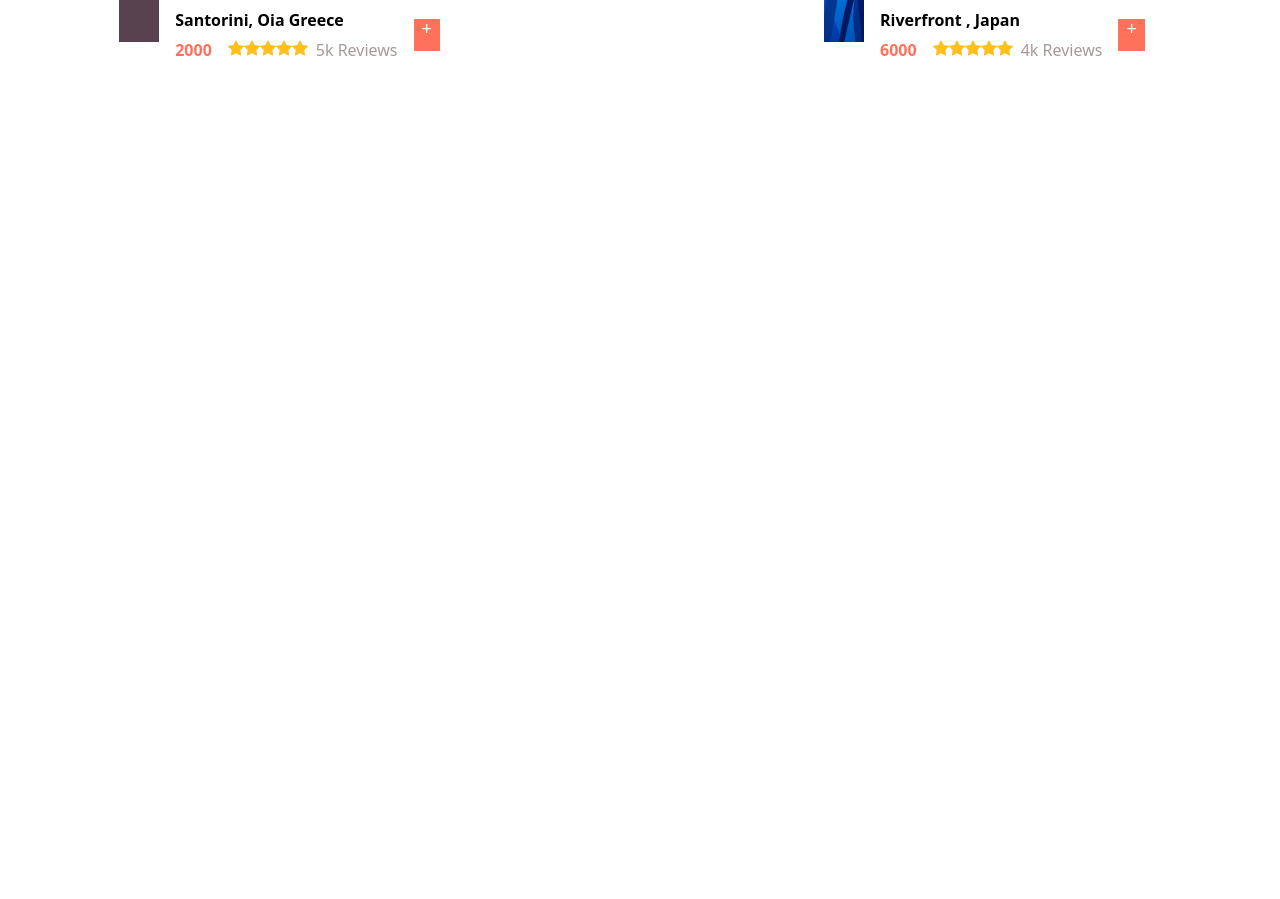
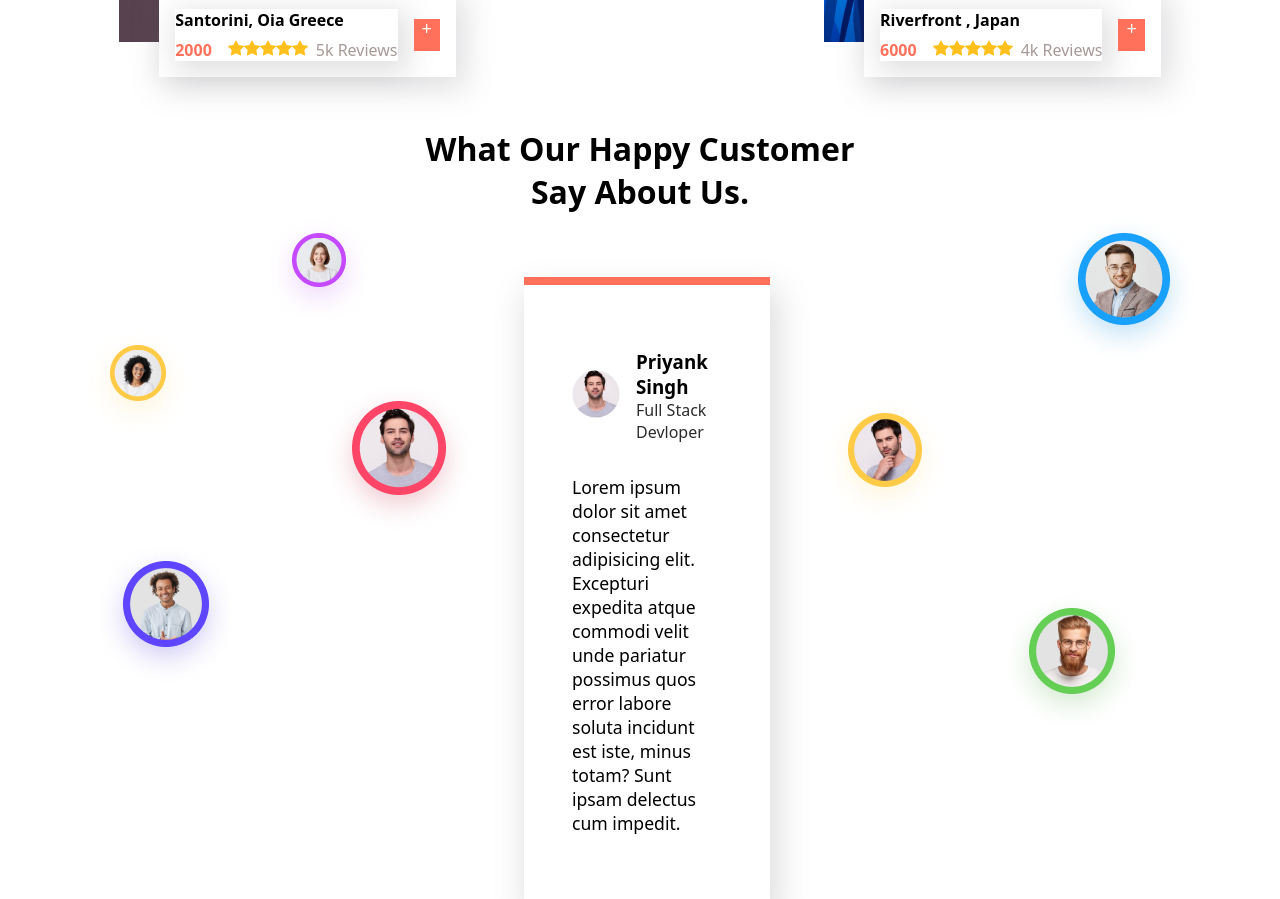
Before and after one commit to priyankasingh2907/react-travel-agency-website, a React (Vite) app: page / in a window 1280 px wide. Shown: the part 3180-4079 px from the top of the page. Before the commit the page ends 3307 px from the top, so only its background shows below. Built offline with nearby package versions, Linux system fonts and the light colour scheme.

Commit message:
testimonial section created

```diff
--- a/src/App.jsx
+++ b/src/App.jsx
@@ -3,6 +3,7 @@ import Home from "./components/Home";
 import Navbar from "./components/Navbar";
 import Offer from "./components/Offer";
 import Services from "./components/Services";
+import Testimonial from "./components/Testimonial";
 import Tour from "./components/Tour";
 
 export default function App() {
@@ -14,6 +15,7 @@ export default function App() {
       <Destination />
       <Offer/>
       <Tour/>
+      <Testimonial/>
     </div>
   );
 }
--- /dev/null
+++ b/src/components/Testimonial.jsx
@@ -0,0 +1,85 @@
+import styled from "styled-components";
+import testimonial1 from "../components/assets/testimonial1.png";
+import testimonial2 from "../components/assets/testimonial2.png";
+import avatar from "../components/assets/avatar.png";
+
+export default function Testimonial() {
+  return (
+    <Section id="blog">
+      <div className="title">
+        <h1>What Our Happy Customer Say About Us.</h1>
+      </div>
+      <div className="testimonials">
+        <div className="testimonial-image-one">
+          <img src={testimonial1} alt="testimonial1" />
+        </div>
+        <div className="testimonial">
+          <div className="title">
+            <div className="image">
+              <img src={avatar} alt="avatar" />
+            </div>
+            <div className="info">
+              <h3>Priyank Singh</h3>
+              <span>Full Stack Devloper</span>
+            </div>
+          </div>
+          <p className="description">
+            Lorem ipsum dolor sit amet consectetur adipisicing elit. Excepturi
+            expedita atque commodi velit unde pariatur possimus quos error
+            labore soluta incidunt est iste, minus totam? Sunt ipsam delectus
+            cum impedit.
+          </p>
+        </div>
+        <div className="testimonial-image-two">
+          <img src={testimonial2} alt="testimonial" />
+        </div>
+      </div>
+    </Section>
+  );
+}
+const Section = styled.section`
+  .title {
+    display: flex;
+    justify-content: center;
+    h1 {
+      text-align: center;
+      font-size: 2rem;
+      width: 40%;
+    }
+  }
+  .testimonials {
+    display: flex;
+    gap: 3rem;
+    .testimonial {
+      margin-top: 4rem;
+      padding: 4rem 3rem;
+      height: max-content;
+      display: flex;
+      flex-direction: column;
+      gap: 2rem;
+      box-shadow: rgba(100, 100, 111, 0.2) 5px 17px 29px 5px;
+      border-top: 0.5rem solid var(--primary-color);
+
+      .title {
+        display: flex;
+        gap: 1rem;
+        align-items: center;
+        justify-content: center;
+        .image {
+          img {
+            height: 3rem;
+          }
+        }
+        .info {
+          span {
+            color: var(--primary-text);
+          }
+        }
+      }
+      .description {
+        font-size: 1.1rem;
+        line-height: 1.5rem;
+      }
+    }
+  }
+`;
--- a/src/components/Tour.jsx
+++ b/src/components/Tour.jsx
@@ -106,7 +106,7 @@ const Section = styled.section`
         align-items: center;
         gap: 1rem;
         padding: 1rem;
-        box-shadow: rgba(100, 100, 111, 0.2);
+        box-shadow: rgba(100, 100, 111, 0.2) 5px 7px 29px 5px;
         button {
           padding: 0%.5rem 0.7rem;
           background-color: var(--primary-color);
@@ -119,6 +119,8 @@ const Section = styled.section`
           display: flex;
           flex-direction: column;
           gap: 0.5rem;
+          box-shadow: rgba(100, 100, 111, 0.2) 5px 7px 29px 5px;
+
           .price-details {
             display: flex;
             gap: 1rem;
```
